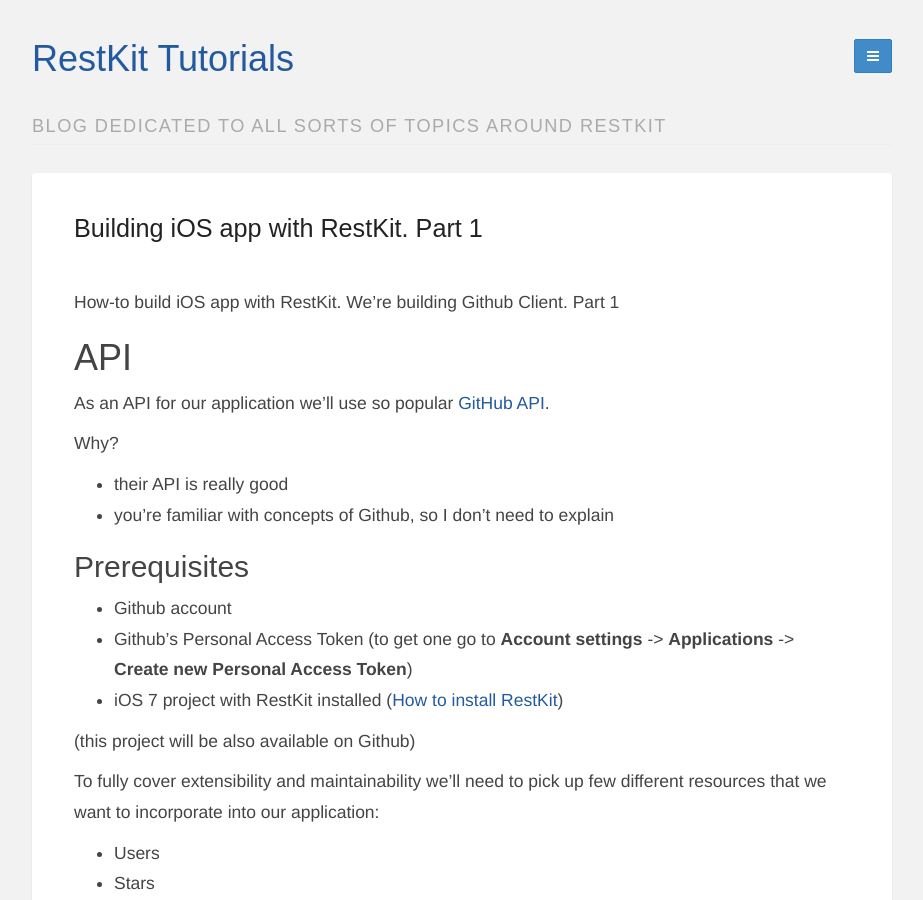
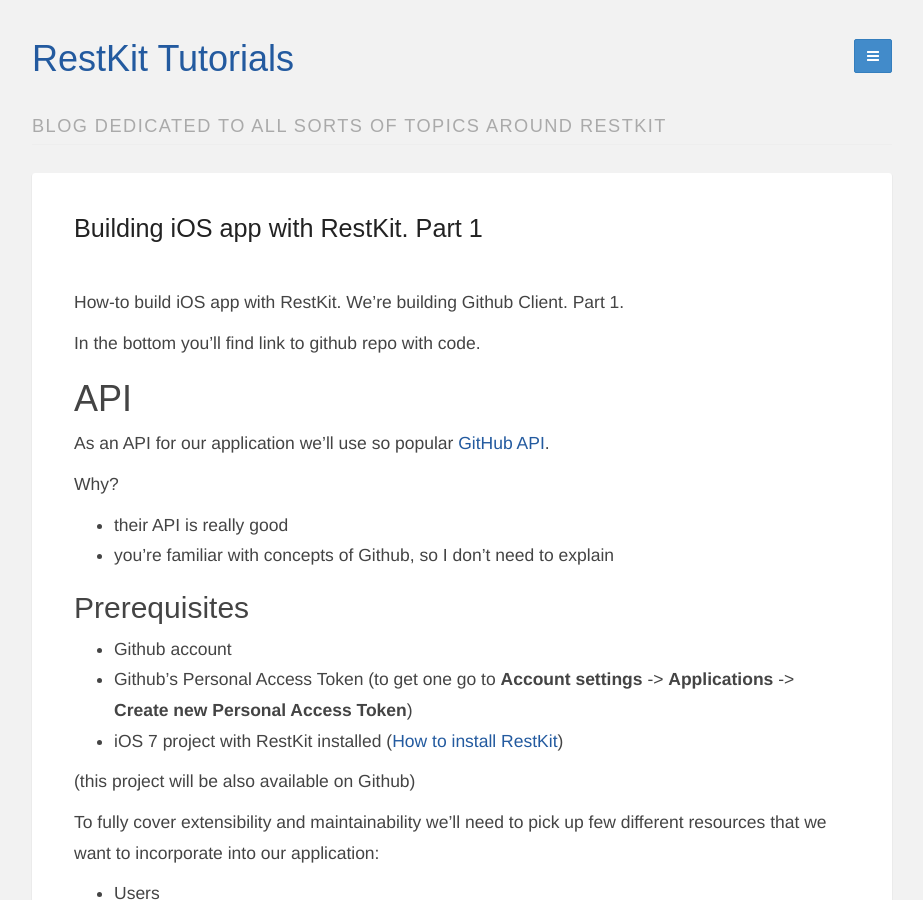
Before and after one commit to restkit-tutorials/restkit-tutorials.github.io, a Jekyll site: the page built from _posts/2013-12-28-building-ios-app-with-restkit.markdown, in a window 1280 px wide and 900 px high. Shown: the whole window, without its empty margins (178-1101 px from the left). Built offline with Jekyll 4.4.1, drawn with Linux system fonts in a browser that asks for light colours; Markdown is read by kramdown in place of the engine named in the settings; some of the changed text lies outside the part shown.

Commit message:
add link to repo

```diff
--- a/_posts/2013-12-28-building-ios-app-with-restkit.markdown
+++ b/_posts/2013-12-28-building-ios-app-with-restkit.markdown
@@ -4,9 +4,10 @@ title: "Building iOS app with RestKit. Part 1"
 date: 2013-12-28 07:52:20 +0200
 ---
 How-to build iOS app with RestKit.
-We're building Github Client. Part 1
+We're building Github Client. Part 1.
 
 
+In the bottom you'll find link to github repo with code.
 # API
 As an API for our application we'll use so popular [GitHub API](http://developer.github.com/v3/).
 
@@ -266,6 +267,8 @@ At the time of `sharedManager` initialization, set header like this:
 This will set default header value for the "Authorization" header.
 Our request should work and you should get 200 Succcess response now and see the result in app!
 
+You can get access to repo here [AKGithubClient](https://github.com/restkit-tutorials/AKGithubClient)
+
 # Part 2
 Below is a list of things that will be covered in part #2:
 
```
